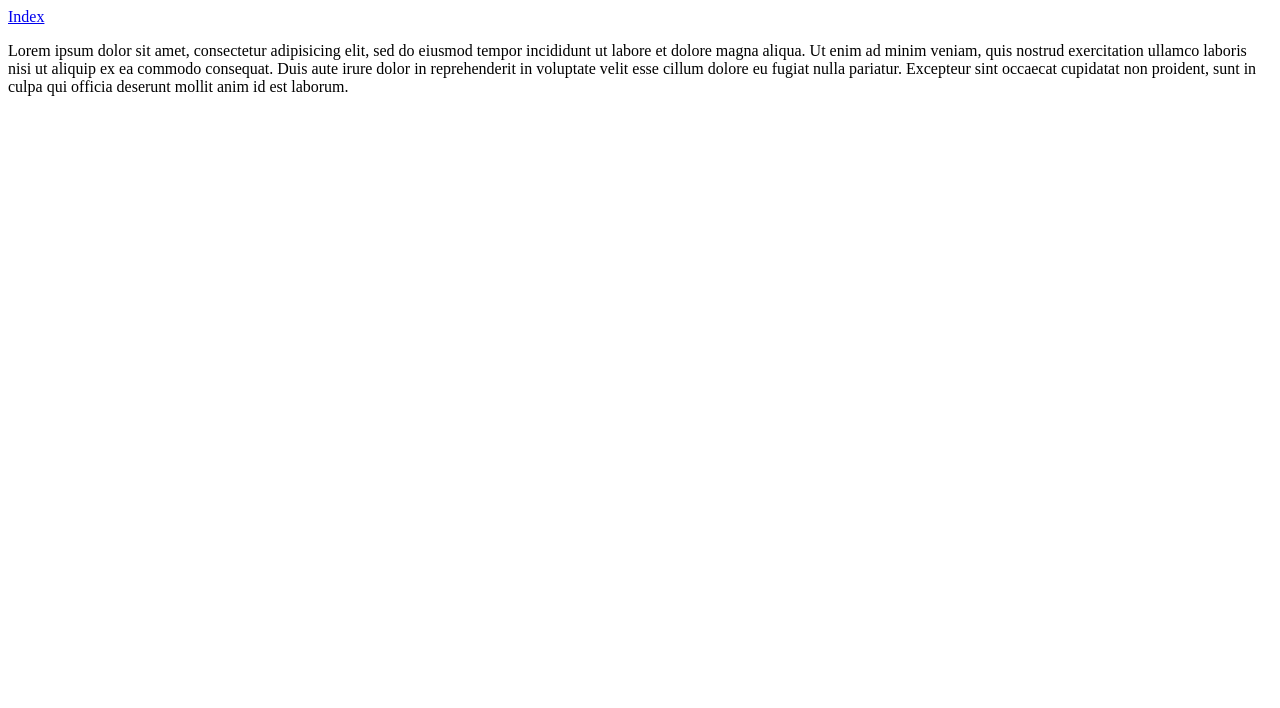
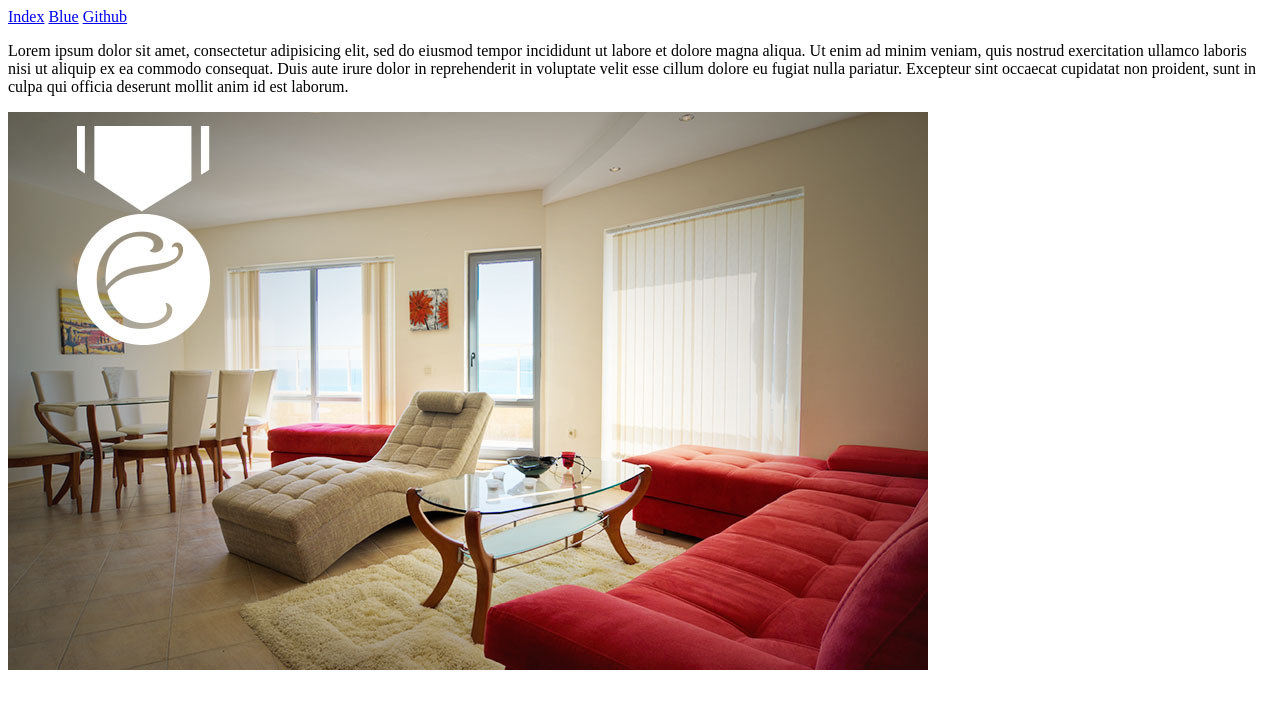
Before and after one commit to Damnz/Web-site, a plain HTML site: page blue.html in a window 1280 px wide. Drawn offline with Linux system fonts and the light colour scheme.

Commit message:
More images

```diff
--- a/blue.html
+++ b/blue.html
@@ -4,12 +4,15 @@
 	<title>Blue</title>
 </head>
 <body>
-<a href="index.html">Index</a>
+<a href="index.html">Index</a> <a href="blue.html">Blue</a> <a href="https://github.com/Damnz/Web-site" target="_blank">Github</a>
 <p>Lorem ipsum dolor sit amet, consectetur adipisicing elit, sed do eiusmod
 tempor incididunt ut labore et dolore magna aliqua. Ut enim ad minim veniam,
 quis nostrud exercitation ullamco laboris nisi ut aliquip ex ea commodo
 consequat. Duis aute irure dolor in reprehenderit in voluptate velit esse
 cillum dolore eu fugiat nulla pariatur. Excepteur sint occaecat cupidatat non
 proident, sunt in culpa qui officia deserunt mollit anim id est laborum.</p>
+<a href="index.html">
+	<img src="images/intro-pic.jpg">
+</a>
 </body>
 </html>
```
Also changed, not shown: index.html (+1 -1 lines).
